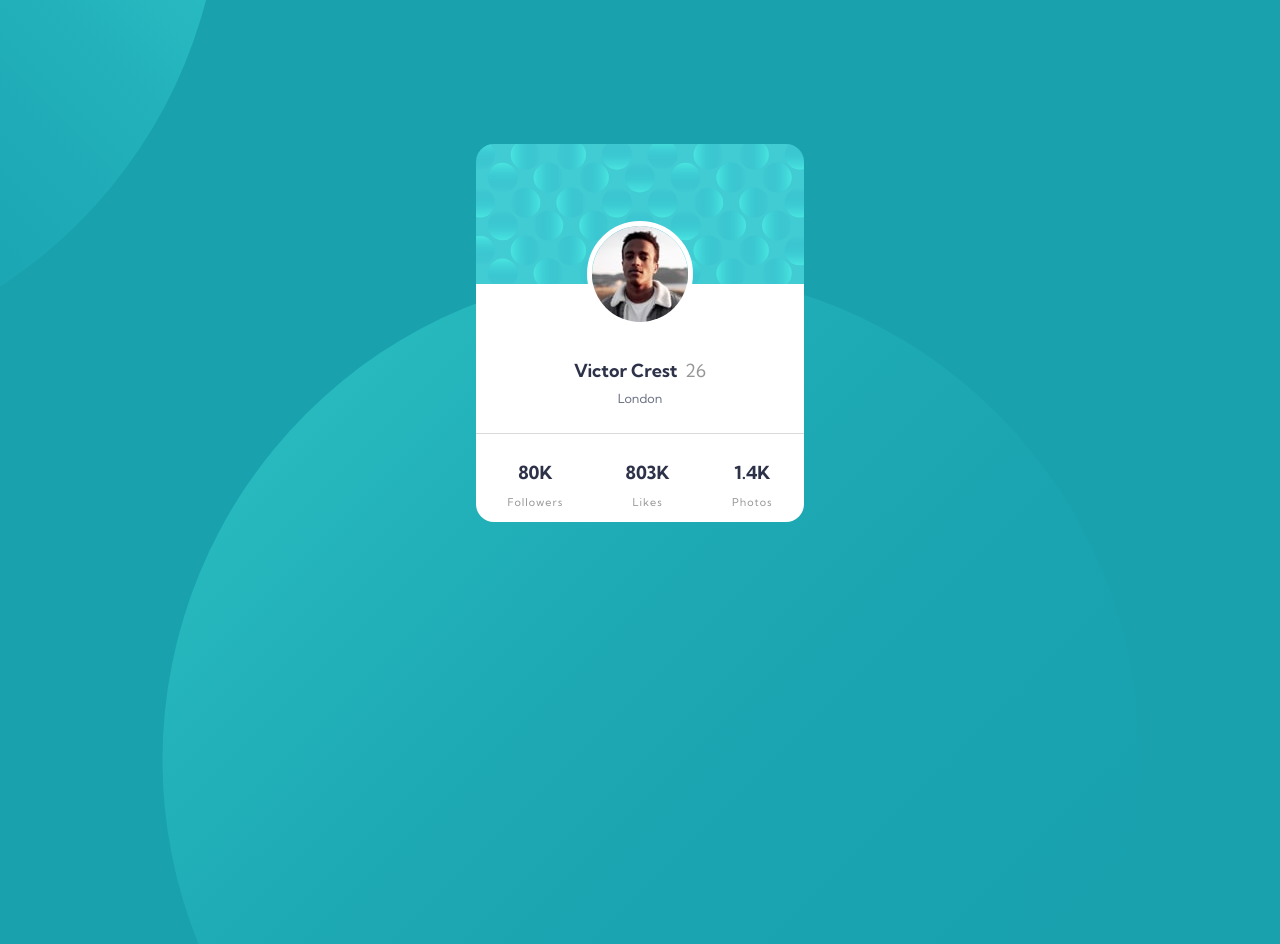
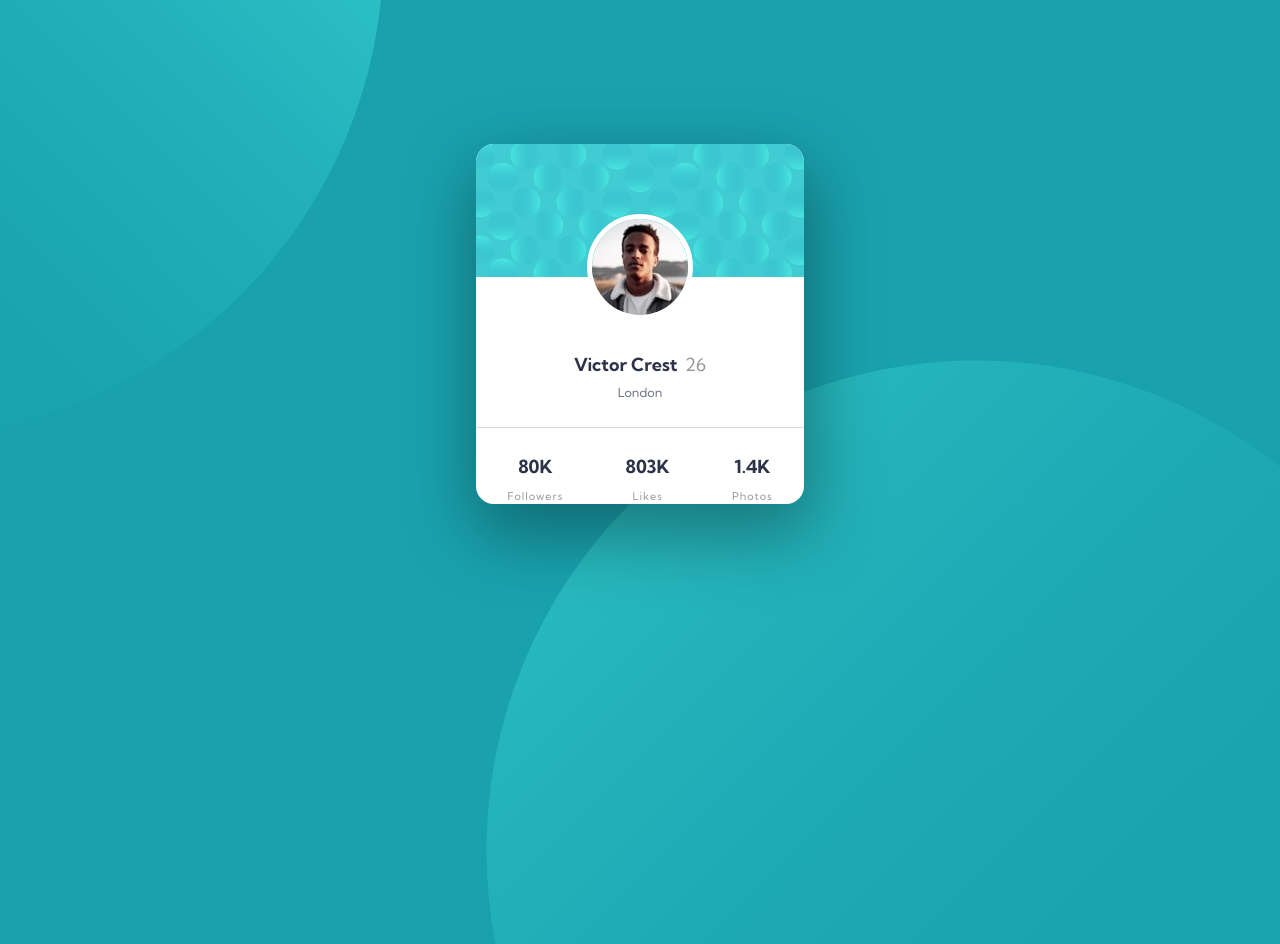
Before and after one commit to GuidoP97/Profile_Card_Component, a plain HTML site: page index.html in a window 1280 px wide. Drawn offline with Linux system fonts and the light colour scheme.

Commit message:
desktop version done

```diff
--- a/index.html
+++ b/index.html
@@ -18,30 +18,30 @@
 </head>
 
 <body>
-  <section class="container">
-      <div class="container__background"></div>
+  <section class="main">
       <article class="card">
-        <div class="card__profile">
-          <img src="images/image-victor.jpg" alt="" class="card__profile-img">
-          <h1 class="card__profile-info">
-            Victor Crest <span>26</span>
-          </h1>
-          <p class="card__profile-city">London</p>
-        </div>
-        <div class="card__statistics">
-          <div class="card__staticstics-followers">
-            <h2 class="staticstics-number">80K</h2>
-            <p class="staticstics-text">Followers</p>
+        <div class="card__header"></div>
+          <div class="card__body">
+            <img src="images/image-victor.jpg" alt="" class="card__body-img">
+            <h1 class="card__body-title">
+              Victor Crest <span>26</span>
+            </h1>
+            <p class="card__body-paragraph">London</p>
           </div>
-          <div class="card__staticstics-likes">
-            <h2 class="staticstics-number">803K</h2>
-            <p class="staticstics-text">Likes</p>
+          <div class="card__footer">
+            <div>
+              <h2 class="card__footer-number">80K</h2>
+              <p class="card__footer-text">Followers</p>
+            </div>
+            <div>
+              <h2 class="card__footer-number">803K</h2>
+              <p class="card__footer-text">Likes</p>
+            </div>
+            <div>
+              <h2 class="card__footer-number">1.4K</h2>
+              <p class="card__footer-text">Photos</p>
+            </div>
           </div>
-          <div class="card__staticstics-photos">
-            <h2 class="staticstics-number">1.4K</h2>
-            <p class="staticstics-text">Photos</p>
-          </div>
-        </div>
       </article>
   </section>
   <!-- <div class="attribution">
--- /dev/null
+++ b/src/css/card-footer.css
@@ -0,0 +1,22 @@
+.card__footer {
+  margin-top: .5rem;
+  padding-top: 1.5rem;
+  display: flex;
+  justify-content: space-around;
+  border-top: 1px solid hsla(0, 0%, 59%, 0.363);
+  text-align: center;
+}
+
+.card__footer-number {
+  margin: auto;
+  color: var(--very-dark-desaturated-blue);
+  font-size: 1rem;
+}
+
+.card__footer-text {
+  font-weight: 400;
+  color: var(--dark-gray);
+  font-size: .6rem;
+  letter-spacing: 1px;
+  padding-top: .6rem;
+}
--- /dev/null
+++ b/src/css/card-header.css
@@ -0,0 +1,40 @@
+.card__header {
+  width: 100%;
+  height: 37%;
+  background-image: url('../../images/bg-pattern-card.svg');
+}
+
+.card__body {
+  display: flex;
+  flex-direction: column;
+  justify-content: center;
+  align-items: center;
+  position: relative;
+}
+
+.card__body-img {
+  border:.3rem solid #fff;
+  border-radius: 50%;
+  position: absolute;
+  top:-45%;
+}
+
+.card__body-title {
+  margin-top: 4.2rem;
+  padding-bottom: .5rem;
+  font-size: 1rem;
+  color: var(--very-dark-desaturated-blue);
+}
+
+.card__body-title span {
+  padding-left:.2rem;
+  color: var(--dark-gray);
+  font-weight: 400;
+}
+
+.card__body-paragraph {
+  font-weight: 400;
+  color: var(--dark-grayish-blue);
+  font-size: .7rem;
+  margin-bottom: 1rem;
+}
--- /dev/null
+++ b/src/css/card.css
@@ -0,0 +1,22 @@
+.main {
+  width: 18.2rem;
+  height: 21rem;
+  margin: 8rem auto;
+  border-radius: 1rem;
+  overflow: hidden;
+}
+
+.card {
+  width: 100%;
+  height: 100%;
+  background-color: #fff;
+}
+
+@media screen and (min-width: 768px) {
+  .main {
+    height: 20rem;
+    box-shadow: 3px 26px 69px 6px rgba(0,0,0,0.34);
+    -webkit-box-shadow: 3px 26px 69px 6px rgba(0,0,0,0.34);
+    -moz-box-shadow: 3px 26px 69px 6px rgba(0,0,0,0.34);
+  }
+}
--- a/src/css/style.css
+++ b/src/css/style.css
@@ -1,3 +1,7 @@
+@import url('./card.css');
+@import url('./card-header.css');
+@import url('./card-footer.css');
+
 * {
   margin: 0;
   padding: 0;
@@ -9,95 +13,40 @@
   --very-dark-desaturated-blue: hsl(229, 23%, 23%);
   --dark-grayish-blue: hsl(227, 10%, 46%);
   --dark-gray: hsl(0, 0%, 59%);
+}
+
+html {
   font-size: 18px;
+  font-family: 'Kumbh Sans', sans-serif;
 }
 
 body {
-  font-family: 'Kumbh Sans', sans-serif;
   height: 100vh;
   width: 100%;
   background-color: var(--dark-cyan);
   background-image: url('../../images/bg-pattern-top.svg'), url('../../images/bg-pattern-bottom.svg');
   background-repeat: no-repeat;
-  /* background-size: 100%, 20rem; */
   background-position:-42rem -34rem, 9rem 15rem;
   background-origin: border-box;
 }
 
-.container {
-  width: 18.2rem;
-  height: 21rem;
-  margin: 8rem auto;
-  border-radius: 1rem;
-  overflow: hidden;
+@media screen and (min-width: 768px) {
+  body {
+    background-position:-33rem -30rem, 18rem 20rem;
+    overflow-y: hidden;
+  }
 }
 
-.container__background {
-  width: 100%;
-  height: 37%;
-  background-image: url('../../images/bg-pattern-card.svg');
+@media screen and (min-width: 1024px) {
+  body {
+    background-position:-33rem -30rem, 27rem 20rem;
+    overflow-y: hidden;
+  }
 }
 
-.card {
-  width: 100%;
-  height: 100%;
-  background-color: #fff;
+@media screen and (min-width: 1368px) {
+  body {
+    background-position:-18rem -30rem, 36rem 19rem;
+    overflow-y: hidden;
+  }
 }
-
-.card__profile {
-  display: flex;
-  flex-direction: column;
-  justify-content: center;
-  align-items: center;
-  position: relative;
-}
-
-.card__profile-img {
-  border:.3rem solid #fff;
-  border-radius: 50%;
-  position: absolute;
-  top:-45%;
-}
-
-.card__profile-info {
-  margin-top: 4.2rem;
-  padding-bottom: .5rem;
-  font-size: 1rem;
-  color: var(--very-dark-desaturated-blue);
-}
-
-.card__profile-info span {
-  padding-left:.2rem;
-  color: var(--dark-gray);
-  font-weight: 400;
-}
-
-.card__profile-city {
-  font-weight: 400;
-  color: var(--dark-grayish-blue);
-  font-size: .7rem;
-  margin-bottom: 1rem;
-}
-
-.card__statistics {
-  margin-top: .5rem;
-  padding-top: 1.5rem;
-  display: flex;
-  justify-content: space-around;
-  border-top: 1px solid hsla(0, 0%, 59%, 0.363);
-  text-align: center;
-}
-
-.staticstics-number {
-  margin: auto;
-  color: var(--very-dark-desaturated-blue);
-  font-size: 1rem;
-}
-
-.staticstics-text {
-  font-weight: 400;
-  color: var(--dark-gray);
-  font-size: .6rem;
-  letter-spacing: 1px;
-  padding-top: .6rem;
-}
```
